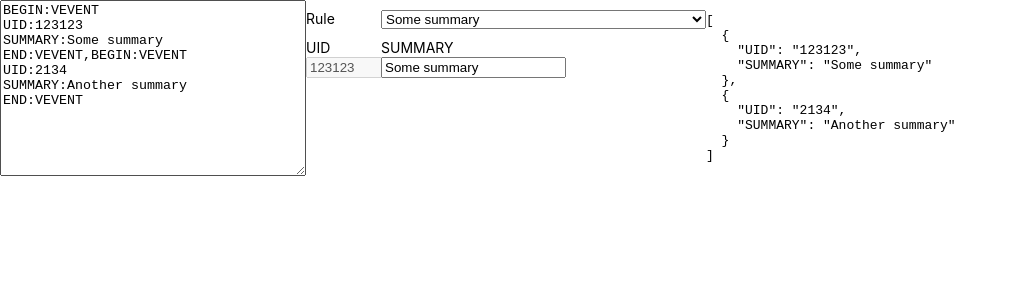
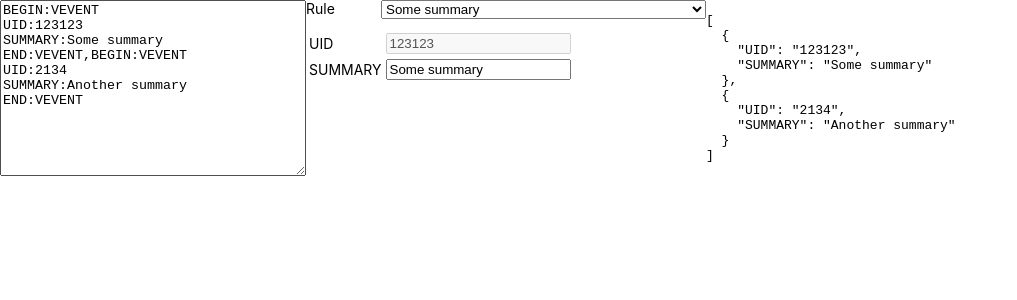
Before and after one commit to rofrol/component-issue-1596, a React (Create React App) app: page / in a window 1280 px wide. Shown: the top 300 px of the page, without its empty margins (0-1017 px from the left). Built offline with nearby package versions, Linux system fonts and the light colour scheme.

Commit message:
Use table as subgrid is not supported by Google Chrome

```diff
--- a/src/App.css
+++ b/src/App.css
@@ -7,6 +7,9 @@
   display: grid;
   grid-template-columns: 60px auto;
   grid-gap: 15px;
+}
+
+.rows {
   margin-top: 10px;
 }
 
--- a/src/App.js
+++ b/src/App.js
@@ -114,16 +114,16 @@ function App() {
             ))}
           </select>
         </div>
-        <div className="grid">
+        <table className="rows">
           {Object.entries(rules.find(({ UID }) => UID === activeRule)).map(
             ([prop, value]) => (
-              <div key={prop}>
-                <div className="label">{prop}</div>
-                {key2Component(prop, value)}
-              </div>
+              <tr key={prop} className="item">
+                <td className="label">{prop}</td>
+                <td>{key2Component(prop, value)}</td>
+              </tr>
             )
           )}
-        </div>
+        </table>
       </form>
       <pre>{JSON.stringify(rules, null, 2)}</pre>
     </div>
```
